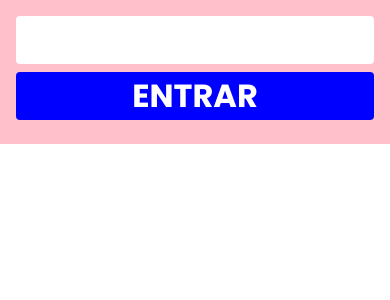
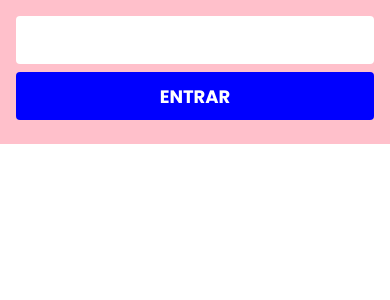
Before and after one commit to DaniSan0508-project/app-vendas, a React Native app: screen / in a window 390 px wide. Shown: the top 300 px of the page. Built offline with nearby package versions, Linux system fonts and the light colour scheme.

Commit message:
feat: implementado fontes e tamanhos para texto

```diff
--- a/src/shared/components/button/Button.tsx
+++ b/src/shared/components/button/Button.tsx
@@ -12,7 +12,7 @@ interface ButtonProps extends TouchableOpacityProps {
 const Button = ({title, margin,...props}: ButtonProps) => {
     return (
         <ButtonContainer margin={margin} {...props}>
-            <TextInput type={textTypes.TITLE} color={theme.colors.neutralTheme.white}>{ title }</TextInput>
+            <TextInput type={textTypes.BUTTON_BOLD} color={theme.colors.neutralTheme.white}>{ title }</TextInput>
         </ButtonContainer>
     )
 }
--- a/src/shared/components/text/Text.tsx
+++ b/src/shared/components/text/Text.tsx
@@ -13,14 +13,57 @@ interface TextProp extends TextProps {
 const TextInput = ({ color, type, ...props }: TextProp) => {
     const handleFonteSize = useMemo(() => {
         switch (type) {
-        case textTypes.TITLE:
-            return '32px'
+            case textTypes.TITLE_BOLD:
+            case textTypes.TITLE_LIGHT:
+            case textTypes.TITLE_REGULAR:
+                return '24px'
+            case textTypes.SUB_TITLE_BOLD:
+            case textTypes.SUB_TITLE_LIGHT:
+            case textTypes.SUB_TITLE_REGULAR:
+                return '20px'
+            case textTypes.BUTTON_BOLD:
+            case textTypes.BUTTON_LIGHT:
+            case textTypes.BUTTON_REGULAR:
+                return '18px'
+            case textTypes.PARAGRAPH_SMALL_BOLD:
+            case textTypes.PARAGRAPH_SMALL_LIGHT:
+            case textTypes.PARAGRAPH_SMALL_REGULAR:
+                return '10px'
+             case textTypes.PARAGRAPH_BOLD:
+            case textTypes.PARAGRAPH_LIGHT:
+            case textTypes.PARAGRAPH_REGULAR:
             default:
-            return '16px'
+            return '14px'
+        }
+    }, [type])
 
-    }
+    const fontFamily = useMemo(() => {
+        switch (type) {
+            case textTypes.TITLE_BOLD:
+            case textTypes.SUB_TITLE_BOLD:
+            case textTypes.PARAGRAPH_SMALL_BOLD:
+            case textTypes.BUTTON_BOLD:
+            case textTypes.PARAGRAPH_BOLD:
+                return 'Poppins-Bold'
+            case textTypes.TITLE_LIGHT:
+            case textTypes.PARAGRAPH_SMALL_LIGHT:
+            case textTypes.BUTTON_LIGHT:
+            case textTypes.SUB_TITLE_LIGHT:
+            case textTypes.PARAGRAPH_LIGHT:
+                return 'Poppins-Light'
+            case textTypes.TITLE_REGULAR:
+            case textTypes.SUB_TITLE_REGULAR:
+            case textTypes.BUTTON_REGULAR:
+            case textTypes.PARAGRAPH_SMALL_REGULAR:
+            case textTypes.PARAGRAPH_REGULAR:
+            default:
+            return 'Poppins-Regular'
+        }
     },[type])
-    return <ContainerText fontSize={handleFonteSize} color={color} {...props} />;
+
+
+
+    return <ContainerText fontFamily={fontFamily} fontSize={handleFonteSize} color={color} {...props} />;
 }
 
 export default TextInput;
--- a/src/shared/components/text/text.style.ts
+++ b/src/shared/components/text/text.style.ts
@@ -2,12 +2,13 @@ import { TextProps as ItextProps } from "react-native";
 import styled from "styled-components/native";
 
 interface TextProps extends ItextProps{
-  color?: string
-  fontSize: string
+  color?: string;
+  fontSize: string;
+  fontFamily: 'Poppins-Bold' | 'Poppins-Light' | 'Poppins-Regular'
 }
 
 export const ContainerText = styled.Text<TextProps>`
-  ${({ color }) => color && `color: ${color};`}
-  font-family: "Poppins-Bold";
-  font-size: ${({fontSize})=> fontSize}
+  ${({ color }) => color && `color: ${color};`};
+  font-family: ${({fontFamily})=>fontFamily};
+  font-size: ${({fontSize})=> fontSize};
 `;
--- a/src/shared/components/text/textTypes.ts
+++ b/src/shared/components/text/textTypes.ts
@@ -1,3 +1,17 @@
 export enum textTypes {
-    TITLE='TITLE'
+    TITLE_BOLD = 'TITLE_BOLD',
+    TITLE_REGULAR = 'TITLE_REGULAR',
+    TITLE_LIGHT = 'TITLE_LIGHT',
+    SUB_TITLE_BOLD = ' SUB_TITLE_BOLD',
+    SUB_TITLE_REGULAR = 'SUB_TITLE_REGULAR',
+    SUB_TITLE_LIGHT = 'SUB_TITLE_LIGHT',
+    BUTTON_BOLD = 'BUTTON_BOLD',
+    BUTTON_REGULAR = 'BUTTON_REGULAR',
+    BUTTON_LIGHT = 'BUTTON_LIGHT',
+    PARAGRAPH_BOLD = 'PARAGRAPH_BOLD',
+    PARAGRAPH_REGULAR = 'PARAGRAPH_REGULAR',
+    PARAGRAPH_LIGHT = 'PARAGRAPH_LIGHT',
+    PARAGRAPH_SMALL_BOLD = 'PARAGRAPH_SMALL_BOLD',
+    PARAGRAPH_SMALL_REGULAR = 'PARAGRAPH_SMALL_REGULAR',
+    PARAGRAPH_SMALL_LIGHT = 'PARAGRAPH_SMALL_LIGHT',
 }
```
